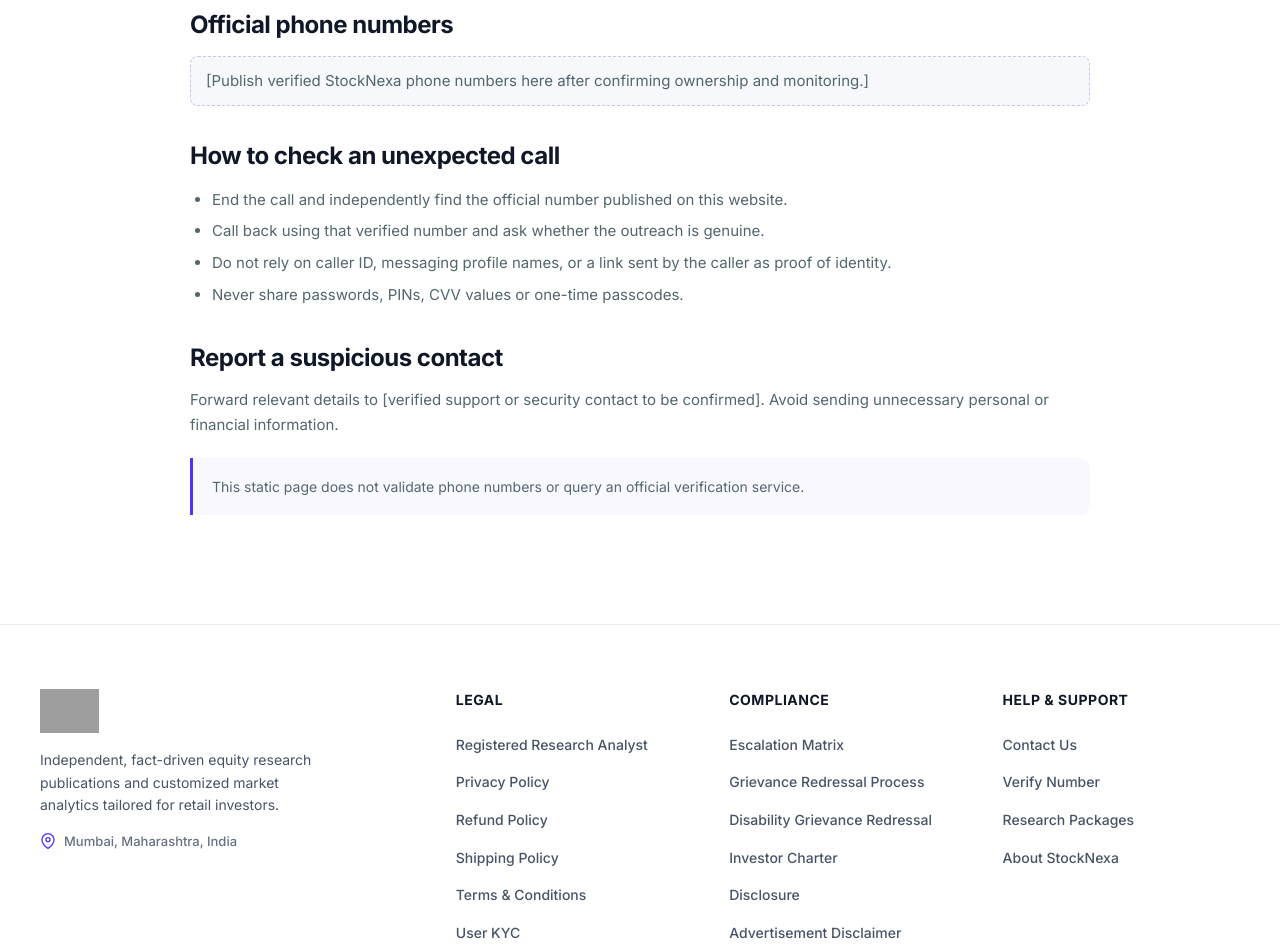
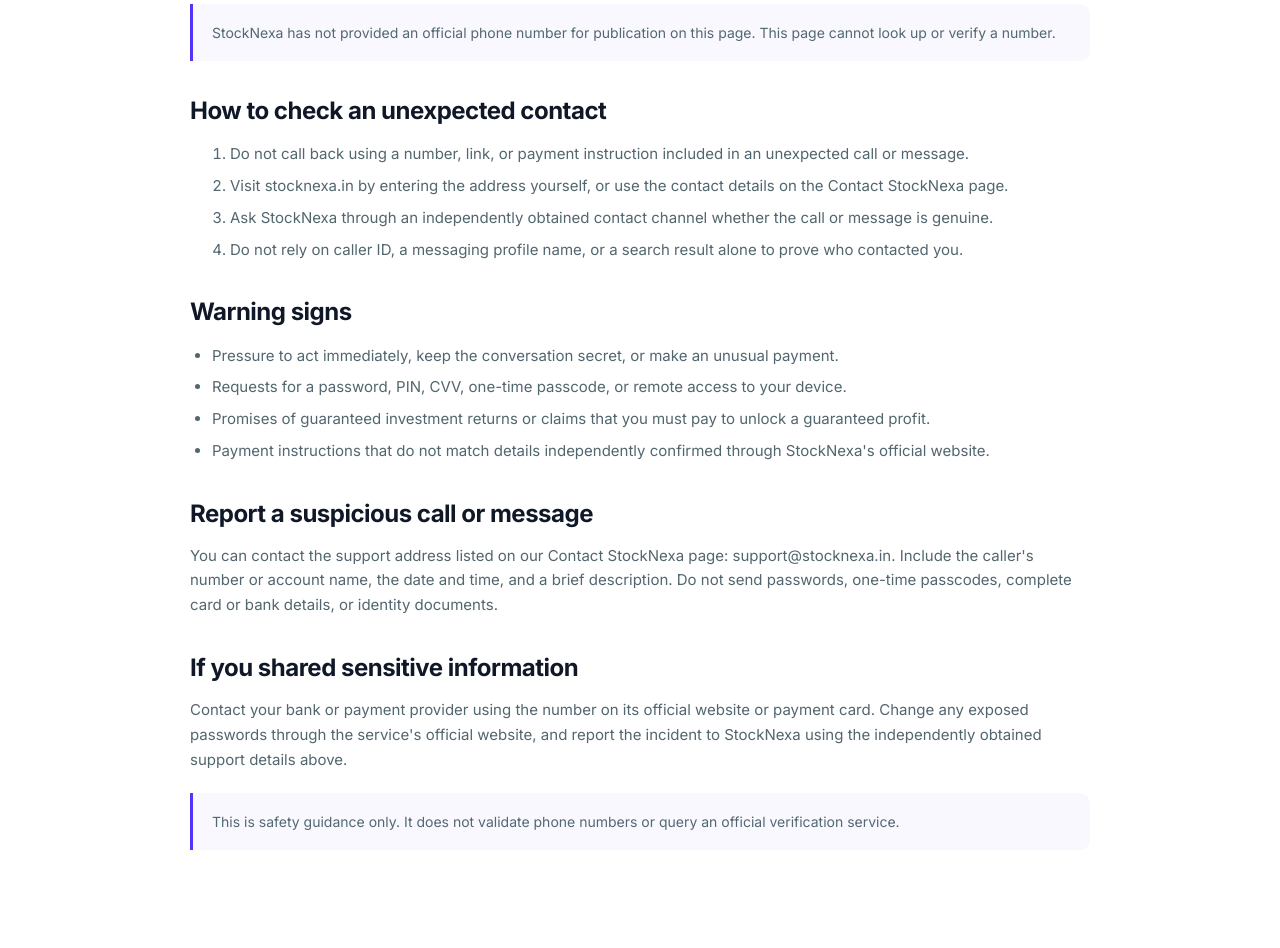
Before and after one commit to as-jaydip/sn, a plain HTML site: page verify-number/index.html in a window 1280 px wide. Shown: the part 478-1426 px from the top of the page. Drawn offline with Linux system fonts and the light colour scheme; grey boxes are pictures that could not be loaded.

Commit message:
Add verify number safety guidance
Co-authored-by: Copilot <223556219+Copilot@users.noreply.github.com>

```diff
--- a/verify-number/index.html
+++ b/verify-number/index.html
@@ -11,7 +11,56 @@
 </head>
 <body data-root="../" data-page-route="/verify-number/">
   <div data-site-header data-component-error></div>
-  <main id="main-content"><section class="page-hero"><div class="page-hero-inner"><div class="breadcrumbs"><a data-route="/">Home</a><span>/</span><span>Verify Number</span></div><p class="eyebrow">Protect yourself</p><h1>Verify a Number</h1><p>Check contact details against StockNexa's confirmed official channels before responding to an unexpected request.</p></div></section><section class="page-content"><div class="content-inner"><h2>Official phone numbers</h2><p class="placeholder">[Publish verified StockNexa phone numbers here after confirming ownership and monitoring.]</p><h2>How to check an unexpected call</h2><ul><li>End the call and independently find the official number published on this website.</li><li>Call back using that verified number and ask whether the outreach is genuine.</li><li>Do not rely on caller ID, messaging profile names, or a link sent by the caller as proof of identity.</li><li>Never share passwords, PINs, CVV values or one-time passcodes.</li></ul><h2>Report a suspicious contact</h2><p>Forward relevant details to [verified support or security contact to be confirmed]. Avoid sending unnecessary personal or financial information.</p><div class="notice">This static page does not validate phone numbers or query an official verification service.</div></div></section></main>
+  <main id="main-content">
+    <section class="page-hero">
+      <div class="page-hero-inner">
+        <div class="breadcrumbs"><a data-route="/">Home</a><span>/</span><span>Verify Number</span></div>
+        <p class="eyebrow">Protect yourself</p>
+        <h1>Verify a Number</h1>
+        <p>Learn how to check a call or message claiming to be from StockNexa before you respond.</p>
+      </div>
+    </section>
+    <section class="page-content">
+      <div class="content-inner">
+        <div class="notice">
+          StockNexa has not provided an official phone number for publication on this page. This page cannot look up or verify a number.
+        </div>
+
+        <h2>How to check an unexpected contact</h2>
+        <ol>
+          <li>Do not call back using a number, link, or payment instruction included in an unexpected call or message.</li>
+          <li>Visit <a href="https://stocknexa.in" target="_blank" rel="noopener noreferrer">stocknexa.in</a> by entering the address yourself, or use the contact details on the <a data-route="/contact/">Contact StockNexa</a> page.</li>
+          <li>Ask StockNexa through an independently obtained contact channel whether the call or message is genuine.</li>
+          <li>Do not rely on caller ID, a messaging profile name, or a search result alone to prove who contacted you.</li>
+        </ol>
+
+        <h2>Warning signs</h2>
+        <ul>
+          <li>Pressure to act immediately, keep the conversation secret, or make an unusual payment.</li>
+          <li>Requests for a password, PIN, CVV, one-time passcode, or remote access to your device.</li>
+          <li>Promises of guaranteed investment returns or claims that you must pay to unlock a guaranteed profit.</li>
+          <li>Payment instructions that do not match details independently confirmed through StockNexa's official website.</li>
+        </ul>
+
+        <h2>Report a suspicious call or message</h2>
+        <p>
+          You can contact the support address listed on our <a data-route="/contact/">Contact StockNexa</a> page:
+          <a href="mailto:support@stocknexa.in">support@stocknexa.in</a>.
+          Include the caller's number or account name, the date and time, and a brief description. Do not send passwords,
+          one-time passcodes, complete card or bank details, or identity documents.
+        </p>
+
+        <h2>If you shared sensitive information</h2>
+        <p>
+          Contact your bank or payment provider using the number on its official website or payment card. Change any exposed
+          passwords through the service's official website, and report the incident to StockNexa using the independently
+          obtained support details above.
+        </p>
+
+        <div class="notice">This is safety guidance only. It does not validate phone numbers or query an official verification service.</div>
+      </div>
+    </section>
+  </main>
   <div data-site-footer data-component-error></div>
 </body>
 </html>
```
